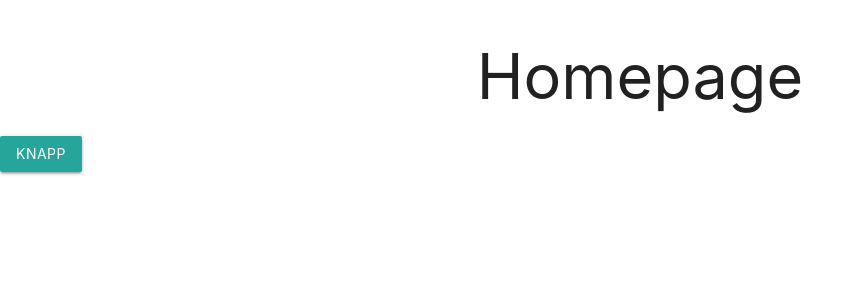
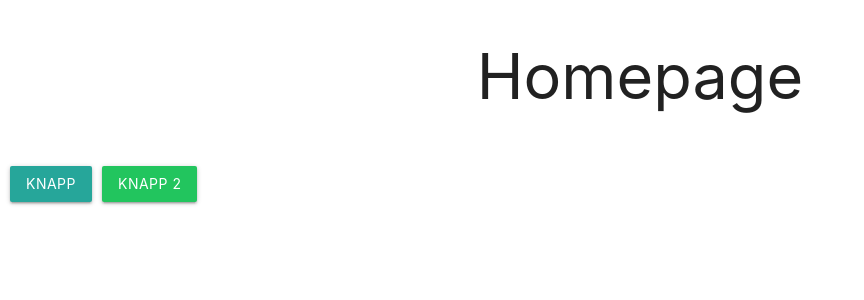
Before and after one commit to no92one/REACT_Olika_CCS-verktyg, a React (Vite) app in the folder client/: page / in a window 1280 px wide. Shown: the top 300 px of the page, without its empty margins (0-864 px from the left). Built offline with nearby package versions, Linux system fonts and the light colour scheme.

Commit message:
added custom styling in materialize

```diff
--- a/client/src/App.jsx
+++ b/client/src/App.jsx
@@ -1,6 +1,14 @@
 export default function App() {
   return <>
     <h1 className="center-align">Homepage</h1>
-    <a className="waves-effect waves-light btn">Knapp</a>
+    {/*
+      "my-margin" - är en custom margin som finns i index.css
+      Kan änvända "style" för att skapa custom css direkt i html-elementet
+    */}
+    <a className="waves-effect waves-light btn my-margin">Knapp</a>
+    <a
+      className="waves-effect waves-light btn"
+      style={{ backgroundColor: '#22c55e' }}>Knapp 2
+    </a>
   </>
 }
--- a/client/src/index.css
+++ b/client/src/index.css
@@ -1,3 +1,7 @@
 body {
   margin: 0;
 }
+
+.my-margin {
+  margin: 30px 10px;
+}
```
